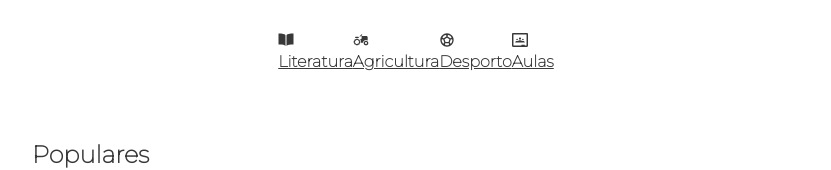
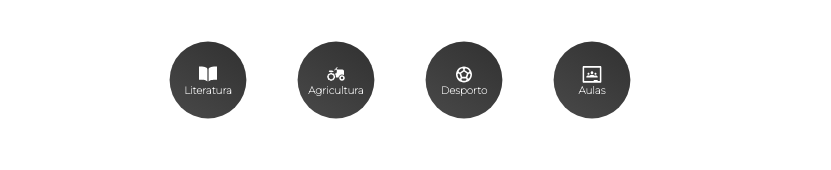
Before and after one commit to jsgith/ReactTraining, a React (Create React App) app in the folder upfor/: page / in a window 1280 px wide. Shown: the top 170 px of the page, without its empty margins (224-1055 px from the left). Built offline with nearby package versions, Linux system fonts and the light colour scheme.

Commit message:
styling navbar items

```diff
--- a/upfor/src/components/Category.jsx
+++ b/upfor/src/components/Category.jsx
@@ -8,22 +8,22 @@
 function Category() {
   return (
     <List>
-        <NavLink to={"/actividades/literatura"}>
+        <SLink to={"/actividades/literatura"}>
             <IoBookSharp/>
             <h4>Literatura</h4>
-        </NavLink>
-        <NavLink to={"/actividades/agricultura"}>
+        </SLink>
+        <SLink to={"/actividades/agricultura"}>
             <MdAgriculture/>
             <h4>Agricultura</h4>
-        </NavLink>
-        <NavLink to={"/actividades/desporto"}>
+        </SLink>
+        <SLink to={"/actividades/desporto"}>
             <MdSportsSoccer/>
             <h4>Desporto</h4>
-        </NavLink>
-        <NavLink to={"/actividades/aprendizagem"}>
+        </SLink>
+        <SLink to={"/actividades/aprendizagem"}>
             <SiGoogleclassroom/>
             <h4>Aulas</h4>
-        </NavLink>
+        </SLink>
     </List>
   )
 }
@@ -32,6 +32,35 @@
     display: flex;
     justify-content: center;
     margin: 2rem 0rem;
-`
+`;
+
+const SLink = styled(NavLink)`
+    display: flex;
+    flex-direction: column;
+    justify-content: center;
+    align-items: center;
+    border-radius: 50%;
+    margin-right: 2rem;
+    text-decoration: none;
+    background: linear-gradient(35deg, #494949, #313131);
+    width: 6rem;
+    height: 6rem;
+    cursor: pointer;
+    transform: scale(0.8);
+
+    h4 {
+        color: white;
+        font-size: 0.8rem;
+    }
+
+    svg {
+        color: white;
+        font-size: 1.5rem;
+    }
+
+    &.active{
+        background: linear-gradient(to right, #f27121, #e94057);
+    }
+`;
 
 export default Category
```
